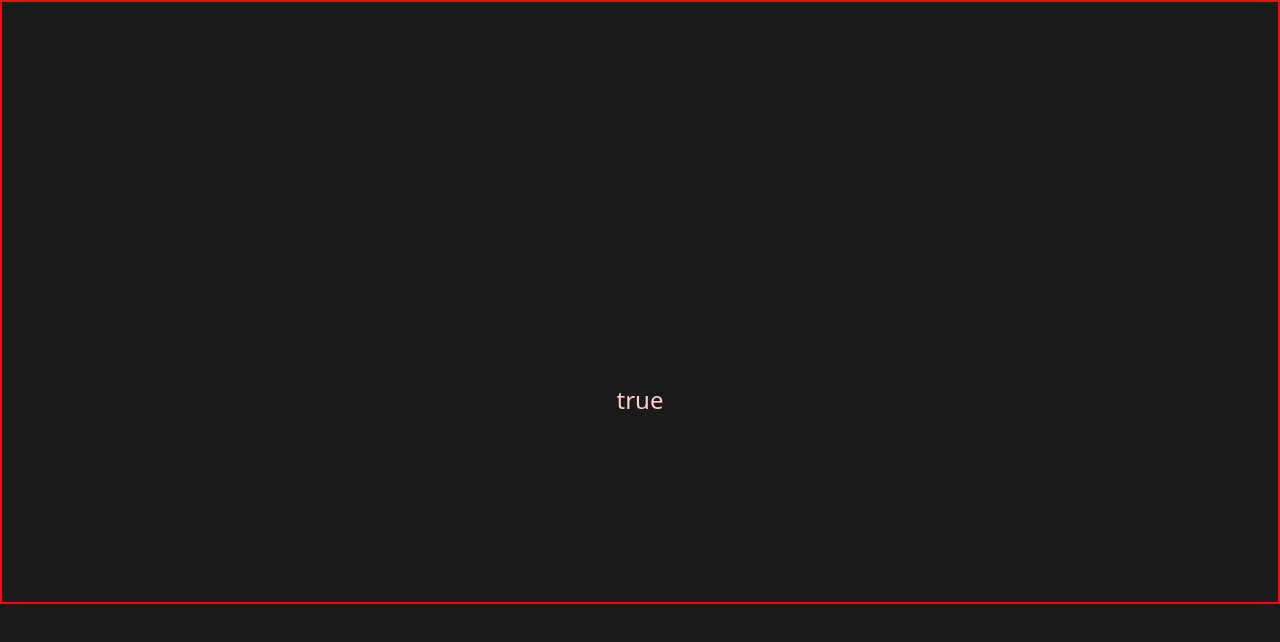
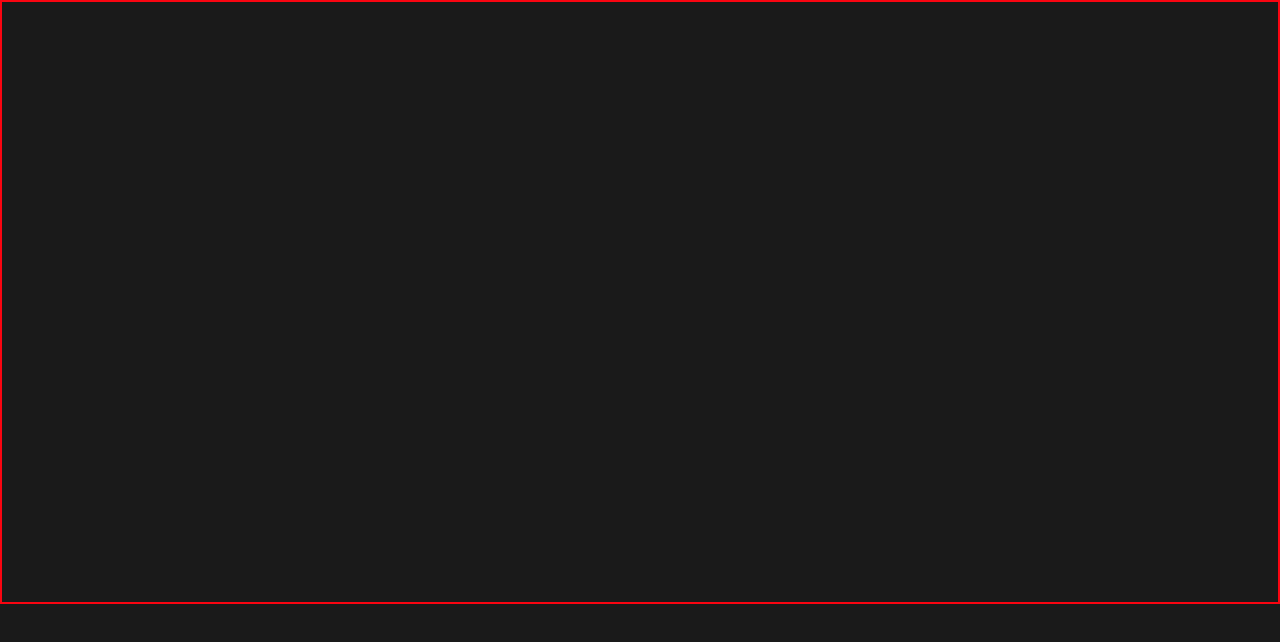
Before and after one commit to DevvDiego/SketchIt, a SvelteKit app: page / in a window 1280 px wide. Shown: the top 642 px of the page. Built offline with nearby package versions, Linux system fonts and the light colour scheme.

Commit message:
Change Loading feature into a separate logic component

```diff
--- /dev/null
+++ b/src/components/Loading.svelte
@@ -0,0 +1,34 @@
+<script>
+    export let mounted = false;
+</script>
+
+{#if !mounted}
+    <div class="
+        bg-background-950
+        text-2xl text-primary-500
+        "
+    >
+        <!-- ? Maybe add a Icon with an animation to wait loading -->
+        <h1 class="
+            text-center
+            w-1/3 h-14 p-2
+            border-2 border-accent-500 rounded-xl
+            absolute top-2/4 left-2/4
+            transform -translate-x-1/2 -translate-y-1/2
+            "
+        >
+            Loading...
+        </h1>
+
+    </div>
+
+{:else}
+    <!-- output nothing -->
+{/if}
+
+<style>
+    div{
+        width: 100vw;
+        height: 100vh;
+    }
+</style>
--- a/src/routes/+page.svelte
+++ b/src/routes/+page.svelte
@@ -1,27 +1,16 @@
 <script>
     import Canvas from "../components/Canvas.svelte";
+    import Loading from "../components/Loading.svelte";
 
-    let mounted = "no";
-    let elm;
-
-    /**
-     * Make func that states canvas is loading using this mounted method
-    */
-    $: elm = mounted;
+    let canvasMounted = false;
 
 </script>
 
-<main class="">
-    <h1 bind:innerHTML={elm} contenteditable
-    class="
-    text-2xl text-text-100
-    absolute top-2/4 left-2/4
-    transform -translate-x-1/2 -translate-y-1/2
-    ">
-        SketchIt app
-    </h1>
+<main>
 
-    <Canvas  bind:isMounted={mounted} />
+    <Loading bind:mounted={canvasMounted} />
+
+    <Canvas  bind:isMounted={canvasMounted} />
 
 </main>
 
```
